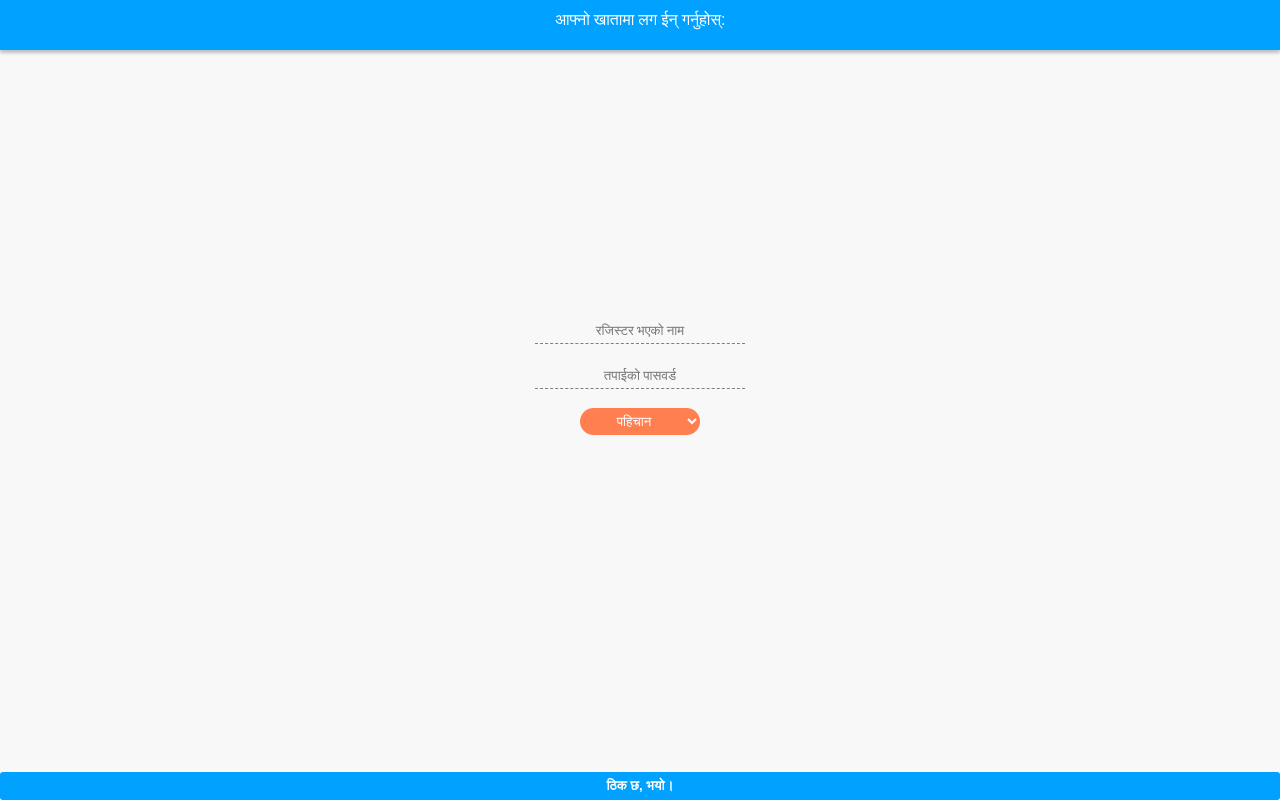
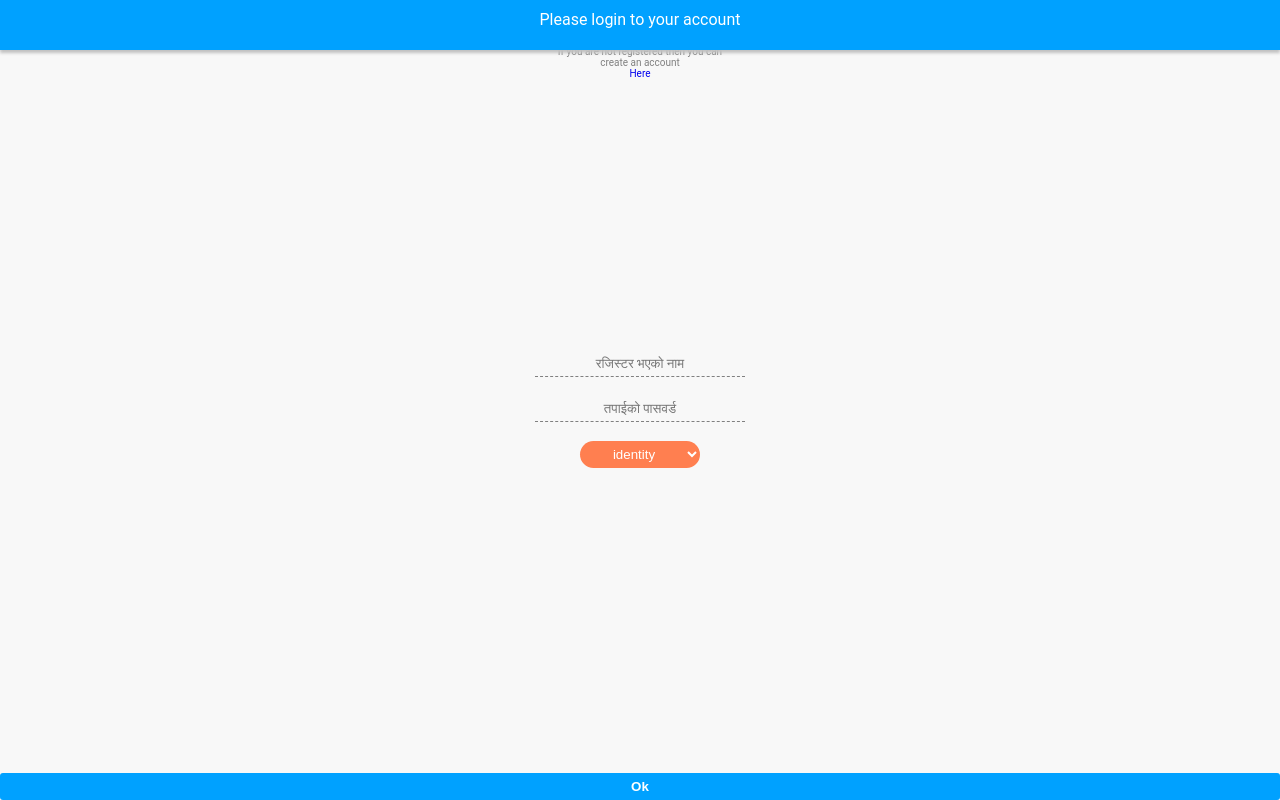
Before and after one commit to sandeshbhusal/Arang, a plain HTML site: page setup.html in a window 1280 px wide. Drawn offline with Linux system fonts and the light colour scheme.

Commit message:
Language Changed

```diff
--- a/css/yatru.css
+++ b/css/yatru.css
@@ -24,14 +24,14 @@ body{
 }
 #container_general{
     position: absolute;
-    left: 0;
+    left: 0px;
     top: 270px;
     text-align: center;
     width: 100%;
 }
 #container_recorded{
     position: absolute;
-    left: 0;
+    left: 0px;
     top: 270px;
     text-align: center;
     width: 90%;
--- a/setup.html
+++ b/setup.html
@@ -11,10 +11,16 @@
     </head>
     <body>
         <div class = 'navigatorBar blue'>
-            आफ्नो खातामा लग ईन् गर्नुहोस्:
+            Please login to your account
         </div>
         <br />
         <br />
+        <div class = 'smallFonts'>
+            If you are not registered then you can
+            <br />
+            create an account<br />
+            <a href = 'https://www.sandeshbhusal.com/arang/createAccount.php' >Here</a>
+        </div>
         <br />
         <form id = 'checker'>
             <input placeholder="रजिस्टर भएको नाम" />
@@ -24,13 +30,13 @@
             <br />
             <br />
             <select class = 'orange'>
-                <option>पहिचान</option>
-                <option>यात्रु</option>
-                <option>चालक</option>
+                <option>identity</option>
+                <option>Passanger</option>
+                <option>Driver</option>
             </select>
             <br />
             <br />
-            <button class = 'button blue' onclick = 'setup()'>ठिक छ, भयो।</button>
+            <button class = 'button blue' onclick = 'setup()'>Ok</button>
         </form>
         <script src = 'javascript/setup.js' ></script>
     </body>
```
Also changed, not shown: 1 other file.
